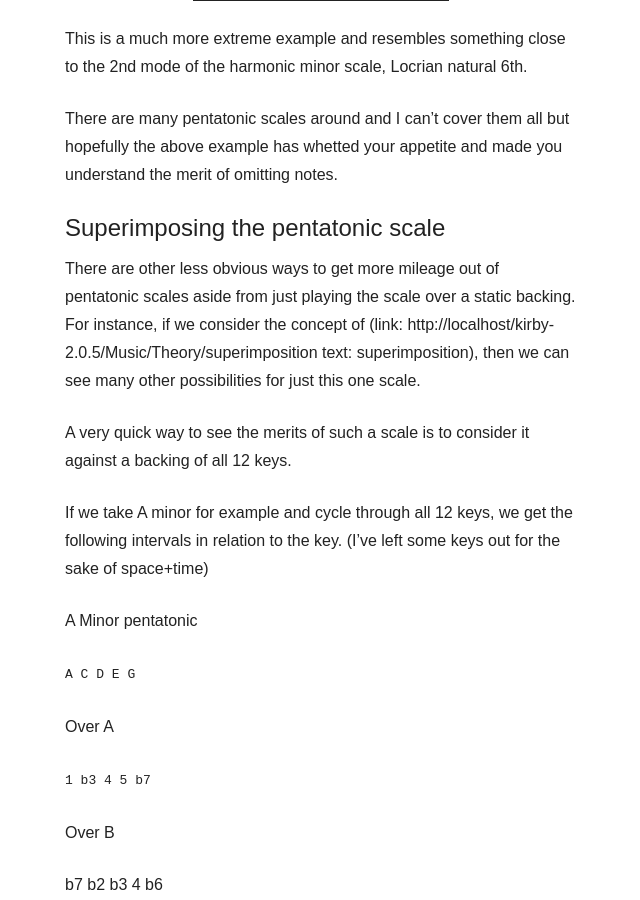
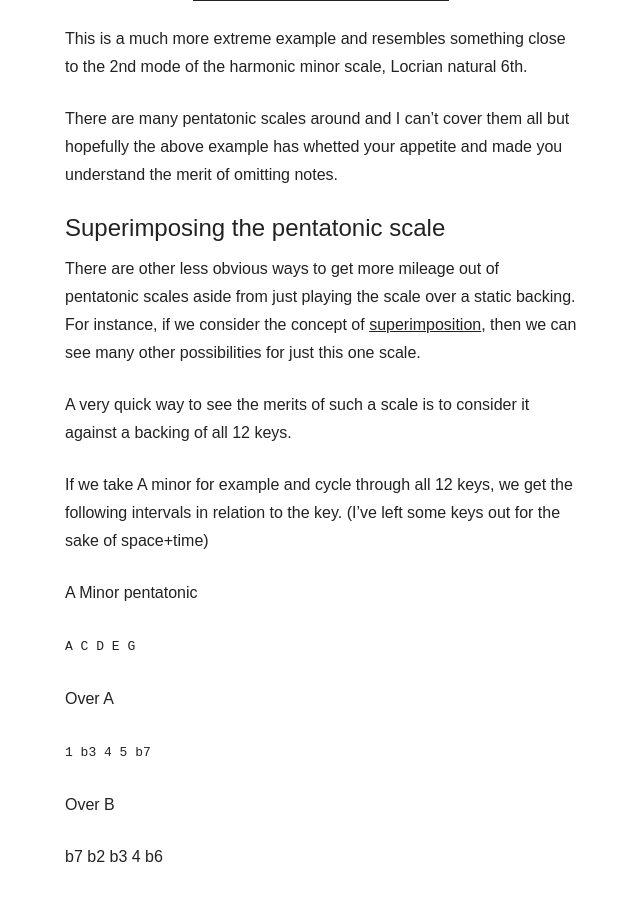
Before and after one commit to joereynolds/joereynolds.github.io, a Jekyll site: the page built from _posts/2018-06-12-pentatonics.md, in a window 1280 px wide and 900 px high, scrolled down 2435 px. Shown: the whole window, without its empty margins (319-959 px from the left). Built offline with Jekyll 4.4.1, drawn with Linux system fonts in a browser that asks for light colours; nearby versions of some CDN libraries; some web fonts are replaced.

Commit message:
Fix bad markdown

```diff
--- a/_posts/2018-06-12-pentatonics.md
+++ b/_posts/2018-06-12-pentatonics.md
@@ -93,7 +93,7 @@ There are many pentatonic scales around and I can't cover them all but hopefully
 
 ## Superimposing the pentatonic scale
 
-There are other less obvious ways to get more mileage out of pentatonic scales aside from just playing the scale over a static backing. For instance, if we consider the concept of (link: http://localhost/kirby-2.0.5/Music/Theory/superimposition text: superimposition), then we can see many other possibilities for just this one scale.
+There are other less obvious ways to get more mileage out of pentatonic scales aside from just playing the scale over a static backing. For instance, if we consider the concept of [superimposition](/2018/06/12/superimposition.html), then we can see many other possibilities for just this one scale.
 
 A very quick way to see the merits of such a scale is to consider it against a backing of all 12 keys.
 
```
